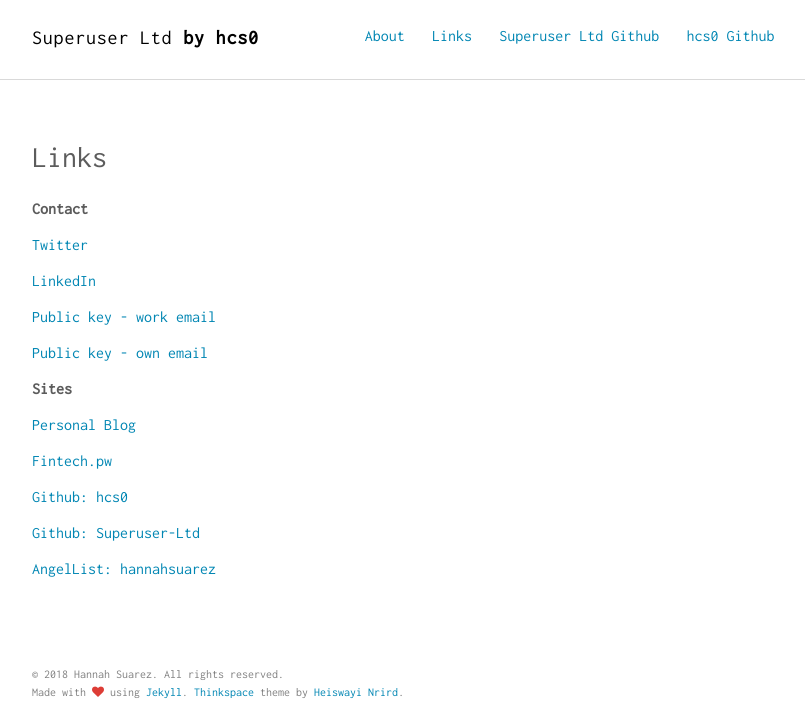
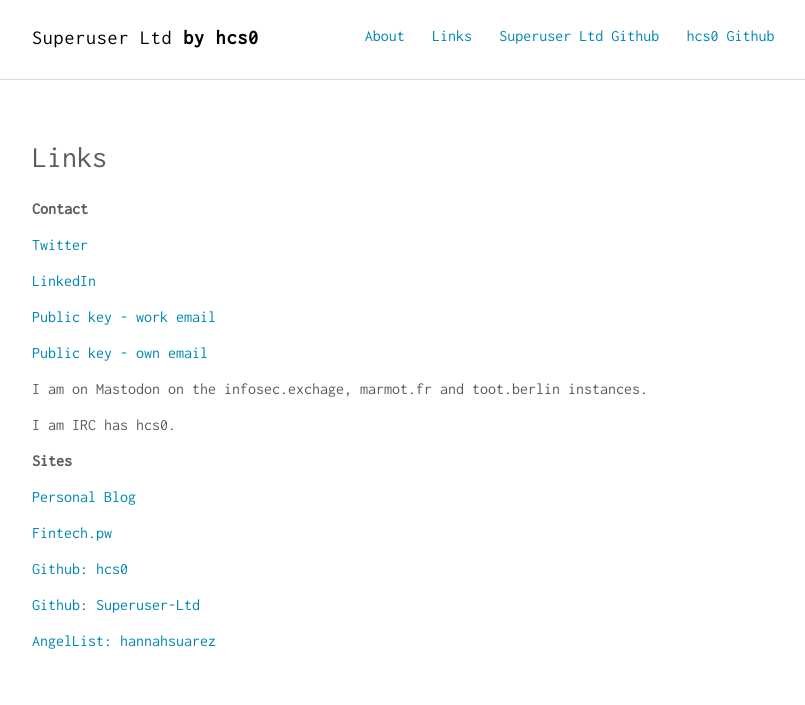
Before and after one commit to hcs0/hannahsuarez.github.io, a Jekyll site: the page built from links.md, in a window 1280 px wide, cut to the strip 0-705 px from the top of the page. Shown: the whole strip, without its empty margins (232-1037 px from the left). Built offline with Jekyll 4.4.1, drawn with Linux system fonts in a browser that asks for light colours; nearby versions of some CDN libraries.

Commit message:
Add Mastodon and iRC

```diff
--- a/links.md
+++ b/links.md
@@ -14,6 +14,10 @@
 
 [Public key - own email](https://pgp.mit.edu/pks/lookup?op=get&search=0x4C2DCC07E9E12FE6)
 
+I am on Mastodon on the infosec.exchage, marmot.fr and toot.berlin instances.
+
+I am IRC has hcs0.
+
 **Sites**
 
 [Personal Blog](https://www.hannahsuarez.me/blog/)
```
